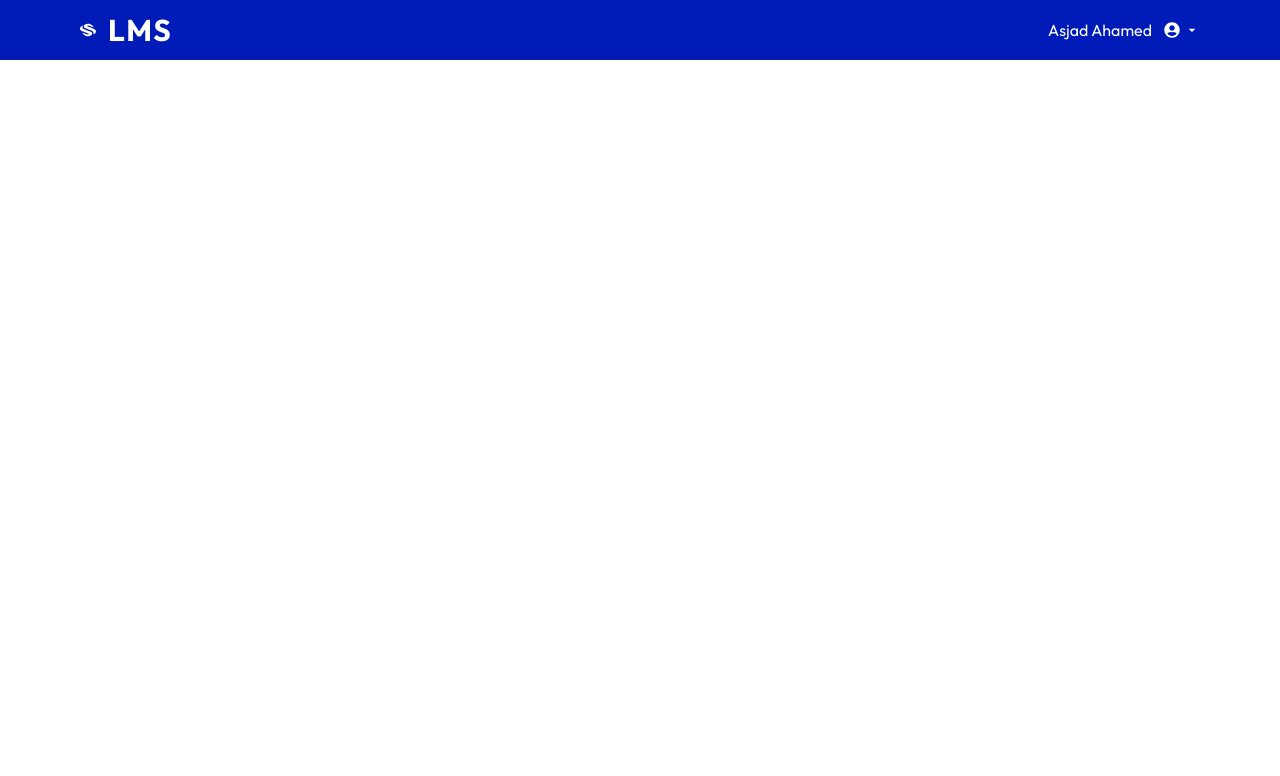
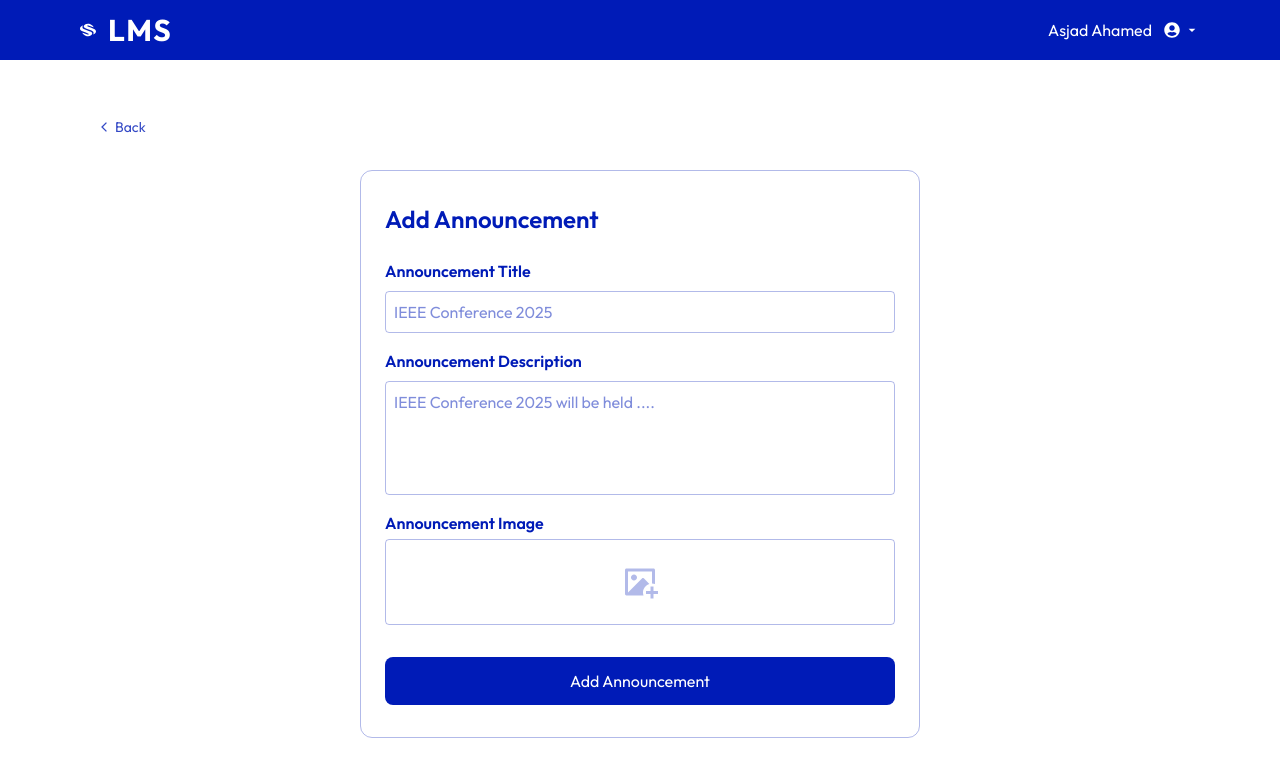
Before and after one commit to asjadahamed77/lms, a React (Vite) app in the folder frontend/: page /admin/announcement-management/add-announcement in a window 1280 px wide. Shown: the top 776 px of the page. Built offline with nearby package versions, Linux system fonts and the light colour scheme.

Commit message:
Created Announcement Page UI

```diff
--- /dev/null
+++ b/frontend/src/assets/announcements.js
@@ -0,0 +1,49 @@
+import image from "../assets/images/ann.jpeg";
+
+export const announcements = [
+  {
+    id: 1,
+    announcementId: "edbjygbriufbrfbfrkbfr",
+    announcementTitle: "Upcoming IEEE Conference",
+    announcementDescription:
+      "In Tailwind CSS, to make a table responsive, the usual approach is to wrap it inside a container with overflow-x-auto. This way, if the table is wider than the screen (especially on mobile), it will scroll horizontally instead of breaking the layout.",
+    announcementImageUrl: image,
+    createdAt: "2025-08-22T10:30:00Z",
+  },
+  {
+    id: 2,
+    announcementId: "dsbkdbdbuueehendjdjjjjjjs",
+    announcementTitle: "Upcoming IEEE Conference",
+    announcementDescription:
+      "In Tailwind CSS, to make a table responsive, the usual approach is to wrap it inside a container with overflow-x-auto. This way, if the table is wider than the screen (especially on mobile), it will scroll horizontally instead of breaking the layout.",
+    announcementImageUrl: image,
+    createdAt: "2025-08-22T10:30:00Z",
+  },
+  {
+    id: 3,
+    announcementId: "bcehjebcejwgbeijbecygbciwegbc",
+    announcementTitle: "Upcoming IEEE Conference",
+    announcementDescription:
+      "In Tailwind CSS, to make a table responsive, the usual approach is to wrap it inside a container with overflow-x-auto. This way, if the table is wider than the screen (especially on mobile), it will scroll horizontally instead of breaking the layout.",
+    announcementImageUrl: image,
+    createdAt: "2025-08-22T10:30:00Z",
+  },
+  {
+    id: 4,
+    announcementId: "xdnbejudbebwxfbxfiufhkwdffffe",
+    announcementTitle: "Upcoming IEEE Conference",
+    announcementDescription:
+      "In Tailwind CSS, to make a table responsive, the usual approach is to wrap it inside a container with overflow-x-auto. This way, if the table is wider than the screen (especially on mobile), it will scroll horizontally instead of breaking the layout.",
+    announcementImageUrl: image,
+    createdAt: "2025-08-22T10:30:00Z",
+  },
+  {
+    id: 5,
+    announcementId: "dbchjwbefiejofrujif8u4jncnioej34",
+    announcementTitle: "Upcoming IEEE Conference",
+    announcementDescription:
+      "In Tailwind CSS, to make a table responsive, the usual approach is to wrap it inside a container with overflow-x-auto. This way, if the table is wider than the screen (especially on mobile), it will scroll horizontally instead of breaking the layout.",
+    announcementImageUrl: image,
+    createdAt: "2025-08-22T10:30:00Z",
+  },
+];
--- a/frontend/src/context/AppContext.jsx
+++ b/frontend/src/context/AppContext.jsx
@@ -3,6 +3,7 @@ import { batches } from '../assets/batches';
 import { students } from '../assets/students';
 import { lecturers } from '../assets/lecturers';
 import { subjects } from '../assets/subjects';
+import { announcements } from '../assets/announcements';
 
 export const AppContext = createContext();
 
@@ -10,7 +11,7 @@ const AppContextProvider = ({ children }) => {
 
   const organizationName = "LMS"
 
-  const value = { organizationName, batches, students, lecturers, subjects };
+  const value = { organizationName, batches, students, lecturers, subjects, announcements };
 
   return (
     <AppContext.Provider value={value}>
--- a/frontend/src/pages/admin/announcementManagement/AddAnnouncement.jsx
+++ b/frontend/src/pages/admin/announcementManagement/AddAnnouncement.jsx
@@ -1,11 +1,101 @@
-import React from 'react'
+import React, { useState } from "react";
+import { useNavigate } from "react-router-dom";
+import { IoChevronBackSharp } from "react-icons/io5";
+import { RiImageAddFill } from "react-icons/ri";
 
 const AddAnnouncement = () => {
+  const navigate = useNavigate();
+  const [imagePreview, setImagePreview] = useState(null);
+
+  const submitHandler = (e) => {
+    e.preventDefault();
+
+  };
+
+  // handle image change
+  const handleImageChange = (e) => {
+    const file = e.target.files[0];
+    if (file) {
+      setImagePreview(URL.createObjectURL(file));
+    }
+  };
+
   return (
-    <div>
+    <div className="py-8 md:py-12">
+      <button
+        onClick={() => navigate("/admin/announcement-management")}
+        className="flex items-center gap-1 text-sm mb-6 cursor-pointer text-primaryColor/80 border border-transparent hover:border-primaryColor/80 px-4 py-2 rounded-full transition-all duration-300 ease-in-out hover:bg-primaryColor/10"
+      >
+        <IoChevronBackSharp />
+        <p>Back</p>
+      </button>
 
+      <div className="w-full sm:w-3/4 md:w-1/2 mx-auto border rounded-xl border-primaryColor/30 px-2 sm:px-4 md:px-6 py-8">
+        <h1 className="text-2xl font-semibold">Add Announcement</h1>
+
+        <form onSubmit={submitHandler} className="flex flex-col gap-4 mt-6">
+          {/* Title */}
+          <div className="flex flex-col gap-2">
+            <label className="font-semibold">Announcement Title</label>
+            <input
+              type="text"
+              placeholder="IEEE Conference 2025"
+              className="p-2 w-full rounded border border-primaryColor/30"
+              required
+            />
+          </div>
+
+          {/* Description */}
+          <div className="flex flex-col gap-2">
+            <label className="font-semibold">Announcement Description</label>
+            <textarea
+              rows={4}
+              placeholder="IEEE Conference 2025 will be held ...."
+              className="p-2 w-full rounded border border-primaryColor/30 resize-none"
+              required
+            />
+          </div>
+
+          {/* Image Upload */}
+          <div className="flex flex-col gap-2">
+            <label htmlFor="announcementImageUrl" className="cursor-pointer">
+              <p className="font-semibold mb-1">Announcement Image</p>
+
+              {!imagePreview ? (
+                <div className="p-6 w-full rounded border border-primaryColor/30 flex items-center justify-center">
+                  <RiImageAddFill className="text-4xl text-primaryColor/30" />
+                </div>
+              ) : (
+                <div className="relative">
+                  <img
+                    src={imagePreview}
+                    alt="Preview"
+                    className="w-full h-48 object-cover rounded border border-primaryColor/30"
+                  />
+                </div>
+              )}
+            </label>
+
+            {/* Hidden file input */}
+            <input
+              type="file"
+              accept="image/*"
+              className="hidden"
+              id="announcementImageUrl"
+              onChange={handleImageChange}
+            />
+          </div>
+
+          <button
+            type="submit"
+            className="bg-primaryColor py-3 text-white w-full rounded-lg mt-4 cursor-pointer hover:bg-primaryColor/80 duration-300 transition-all ease-in-out"
+          >
+            Add Announcement
+          </button>
+        </form>
+      </div>
     </div>
-  )
-}
+  );
+};
 
-export default AddAnnouncement
+export default AddAnnouncement;
```
Also changed, not shown: frontend/src/assets/images/ann.jpeg (added), 1 other file (tests, documents, lock files or other folders).
